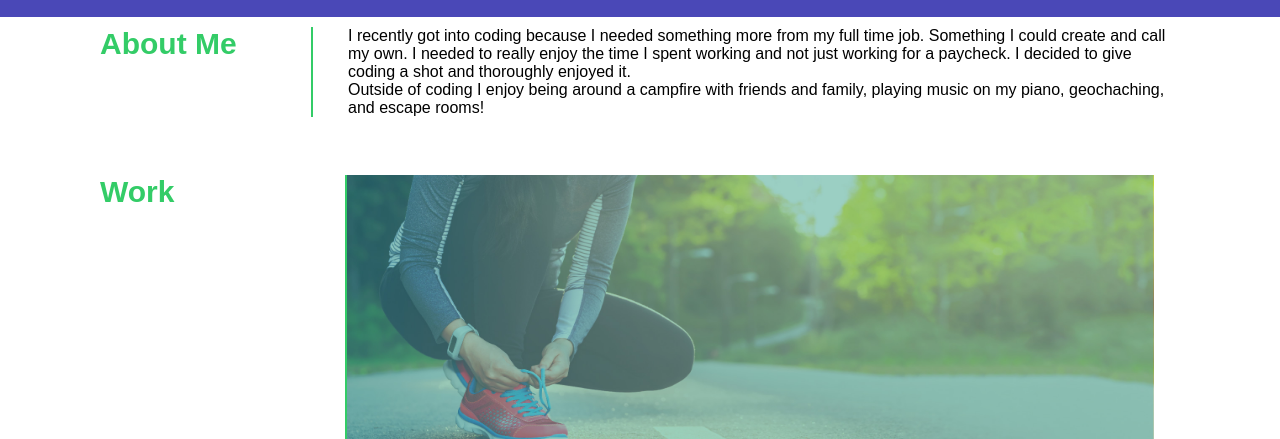
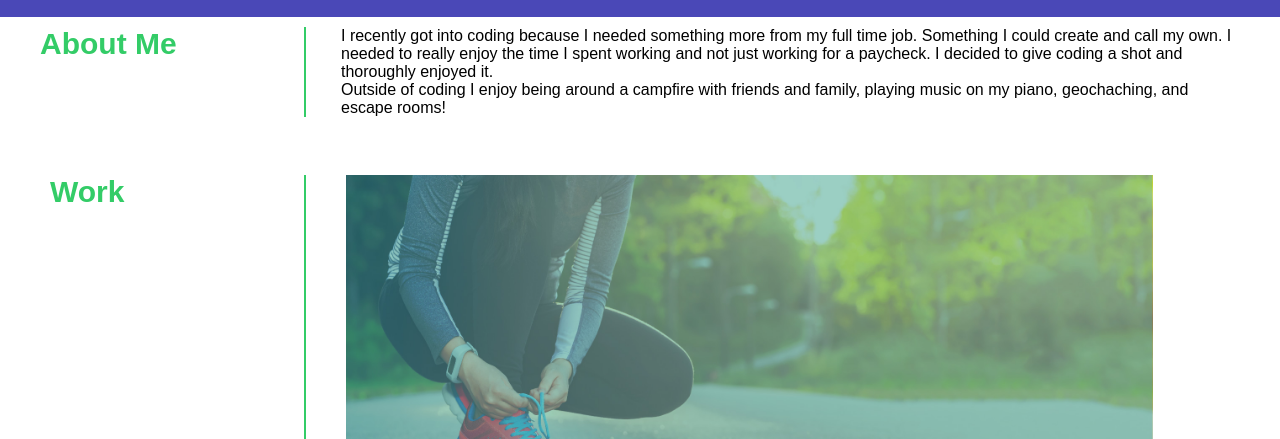
Before and after one commit to CalebLuster/Calebs-Amazing-Portfolio, a plain HTML site: page index.html in a window 1280 px wide. Shown: the part 94-533 px from the top of the page. Drawn offline with Linux system fonts and the light colour scheme.

Commit message:
spent probably 5 hours on a border but I finally got it fixed, this is not only a great victory for the history books but also deserves to be rewarded with 12 pringles.

```diff
--- a/style.css
+++ b/style.css
@@ -35,7 +35,7 @@ header {
 }
 .first-image img {
   width: 807px;
-  height: 300px;
+  /* height: 300px; */
 }
 .other-images img {
   width: 400px;
@@ -48,12 +48,14 @@ header {
   justify-content: space-between;
   align-items: flex-start;
   width: 100%;
-  padding: 10px 10px;
-  max-width: 1100px;
+  padding-top: 10px;
+  padding-bottom: 10px;
+  max-width: 1200px;
 }
 .info-section {
   font-family: Arial, Helvetica, sans-serif;
   padding: 0px 0px 0px 35px;
+  margin: 0 0 0 36px;
   border-left: #33cc67 solid 2px;
 }
 
@@ -64,8 +66,8 @@ header {
   align-items: flex-start;
   margin-top: 3rem;
   width: 100%;
-  padding: 0 10px;
-  max-width: 1100px;
+  padding: 0 29px 0 10px;
+  max-width: 1200px;
 }
 #contact-me {
   margin: 0 auto;
@@ -73,7 +75,7 @@ header {
   justify-content: space-between;
   align-items: center;
   width: 100%;
-  padding: 20px 35px;
+  padding: 30px 35px;
   margin-top: 3rem;
   background: #4a48b7;
 }
@@ -92,6 +94,7 @@ header {
 
 .border {
   border-left: #33cc67 solid 2px;
+  padding-left: 2.5rem;
 }
 
 @media screen and (max-width: 980px) {
```
